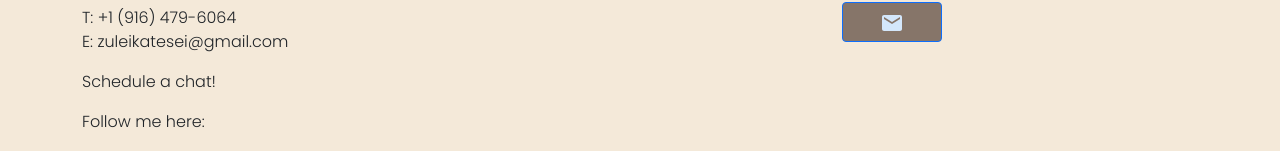
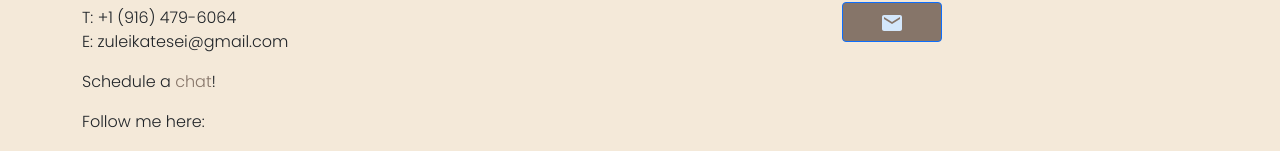
Before and after one commit to zuetesei/react-portfolio, a React (Create React App) app: page /contact in a window 1280 px wide. Shown: the part 211-362 px from the top of the page. Built offline with nearby package versions, Linux system fonts and the light colour scheme.

Commit message:
merge with feature/contact

```diff
--- a/src/pages/ContactForm.js
+++ b/src/pages/ContactForm.js
@@ -22,7 +22,7 @@ function ContactForm() {
                         <p> T: +1 (916) 479-6064 <br></br>
                             E: zuleikatesei@gmail.com
                         </p>
-                        <p> Schedule a chat!  </p>
+                        <p> Schedule a <a href='https://calendly.com/zuetesei/30min' target='_blank' rel="noreferrer">chat</a>!  </p>
                         <p> Follow me here: </p>
                     </div>
                     <a href='https://www.instagram.com/love.zue/' target="_blank" rel="noreferrer"> <InstaIcon /> </a>
```
